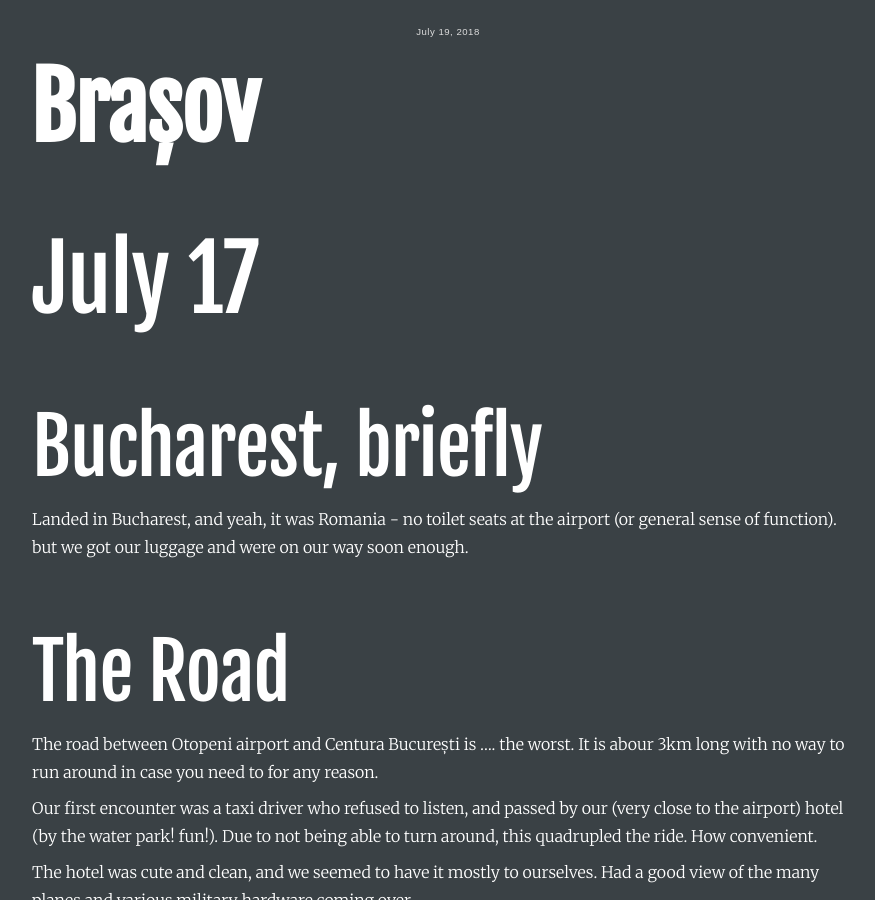
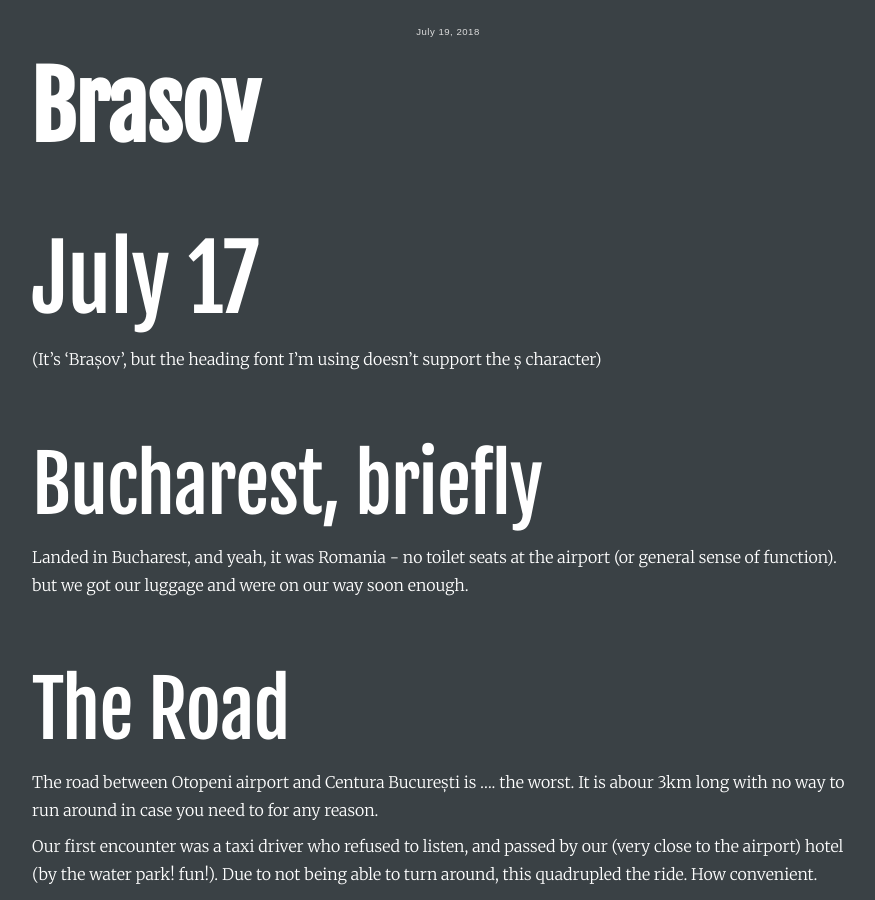
Before and after one commit to davidjroos/davidjroos.github.io, a Jekyll site: the page built from _posts/2018-07-19-Brasov.md, in a window 1280 px wide and 900 px high. Shown: the whole window, without its empty margins (193-1068 px from the left). Built offline with Jekyll 4.4.1, drawn with Linux system fonts in a browser that asks for light colours.

Commit message:
No more Brașov

```diff
--- a/_posts/2018-07-19-Brasov.md
+++ b/_posts/2018-07-19-Brasov.md
@@ -1,6 +1,6 @@
 ---
 layout: post
-title: "Brașov"
+title: "Brasov"
 date: 2018-07-19 13:03:06 +1200
 category: travel
 tags: [Romania]
@@ -10,6 +10,8 @@ bw: true
 ---
 
 # July 17
+
+(It's 'Brașov', but the heading font I'm using  doesn't support the ș character)
 
 ## Bucharest, briefly
 
@@ -62,7 +64,7 @@ dramatic mountains
 
 The mountain pass was steep and rainy, and pretty, but no prettier than NZ. Bran is the place with 'that' castle - you can tell by the busloads of tourists. We did not stop.
 
-## Brașov
+## Brasov
 
 We arrive at our hotel, and opt for a room in the newer building (the one with the indoor pool, which was well used). Hotel dinner - cheap for us and truly good food, though the whole thing was far too fancy for me, having no idea what I'm doing.
 
```
